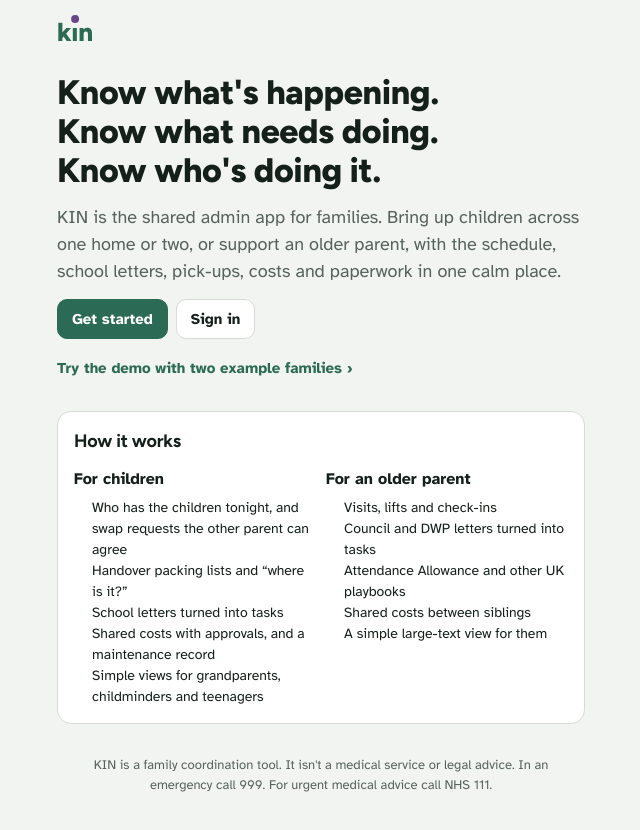
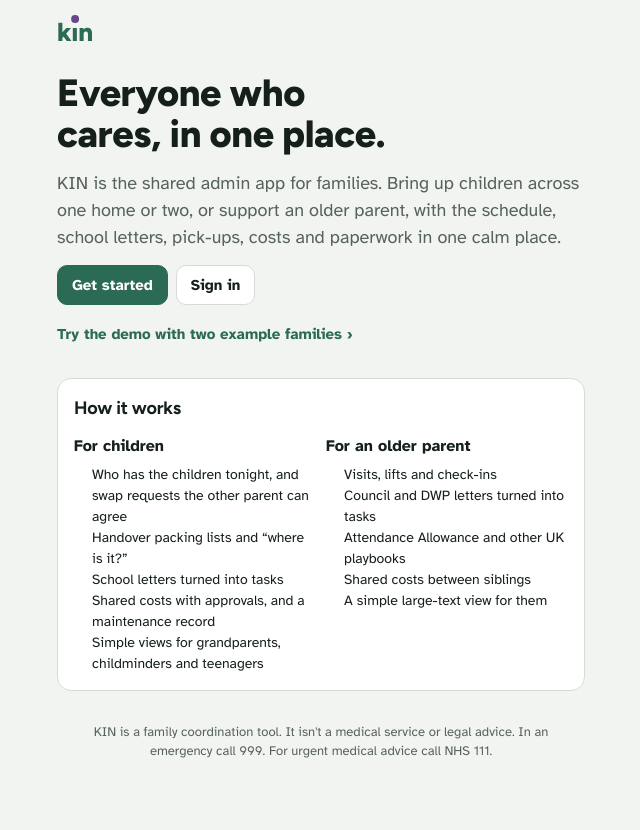
Before and after one commit to FlipHUB-design/KIN, a Next.js app: page / in a window 1280 px wide. Shown: the top 830 px of the page, without its empty margins (319-959 px from the left). Built offline with nearby package versions, Linux system fonts and the light colour scheme; no server answers.

Commit message:
Front page: new headline, 'Everyone who cares, in one place.'
Co-Authored-By: Claude Opus 5.5 <noreply@anthropic.com>
Claude-Session: https://claude.ai/code/session_01K45PEQysGWQKDxrFvnTQpQ

```diff
--- a/src/app/layout.tsx
+++ b/src/app/layout.tsx
@@ -9,7 +9,7 @@ import "./globals.css";
 export const metadata: Metadata = {
   title: "KIN",
   appleWebApp: { capable: true, title: "KIN", statusBarStyle: "default" },
-  description: "Know what's happening. Know what needs doing. Know who's doing it.",
+  description: "Everyone who cares, in one place. Shared family admin for children and older parents.",
 };
 export const viewport: Viewport = { width: "device-width", initialScale: 1, viewportFit: "cover", themeColor: "#2B6A55" };
 
--- a/src/app/manifest.ts
+++ b/src/app/manifest.ts
@@ -4,7 +4,7 @@ export default function manifest(): MetadataRoute.Manifest {
   return {
     name: "KIN",
     short_name: "KIN",
-    description: "Family admin, shared. Know what's happening, what needs doing and who's doing it.",
+    description: "Family admin, shared. Everyone who cares, in one place.",
     start_url: "/circles",
     display: "standalone",
     background_color: "#F2F4F1",
--- a/src/app/page.tsx
+++ b/src/app/page.tsx
@@ -10,7 +10,7 @@ export default async function Landing() {
     <main className="page" style={{ paddingBottom: 48, gap: 28 }}>
       <span className="brand"><Wordmark /></span>
       <section className="stack" style={{ gap: 14 }}>
-        <h1 style={{ fontSize: 34, lineHeight: 1.15 }}>Know what&apos;s happening. Know what needs doing. Know who&apos;s doing it.</h1>
+        <h1 style={{ fontSize: 38, lineHeight: 1.1 }}>Everyone who cares, in one place.</h1>
         <p className="muted" style={{ fontSize: 18 }}>
           KIN is the shared admin app for families. Bring up children across one home or two, or support an older parent,
           with the schedule, school letters, pick-ups, costs and paperwork in one calm place.
```
Also changed, not shown: 1 other file (tests, documents, lock files or other folders).
